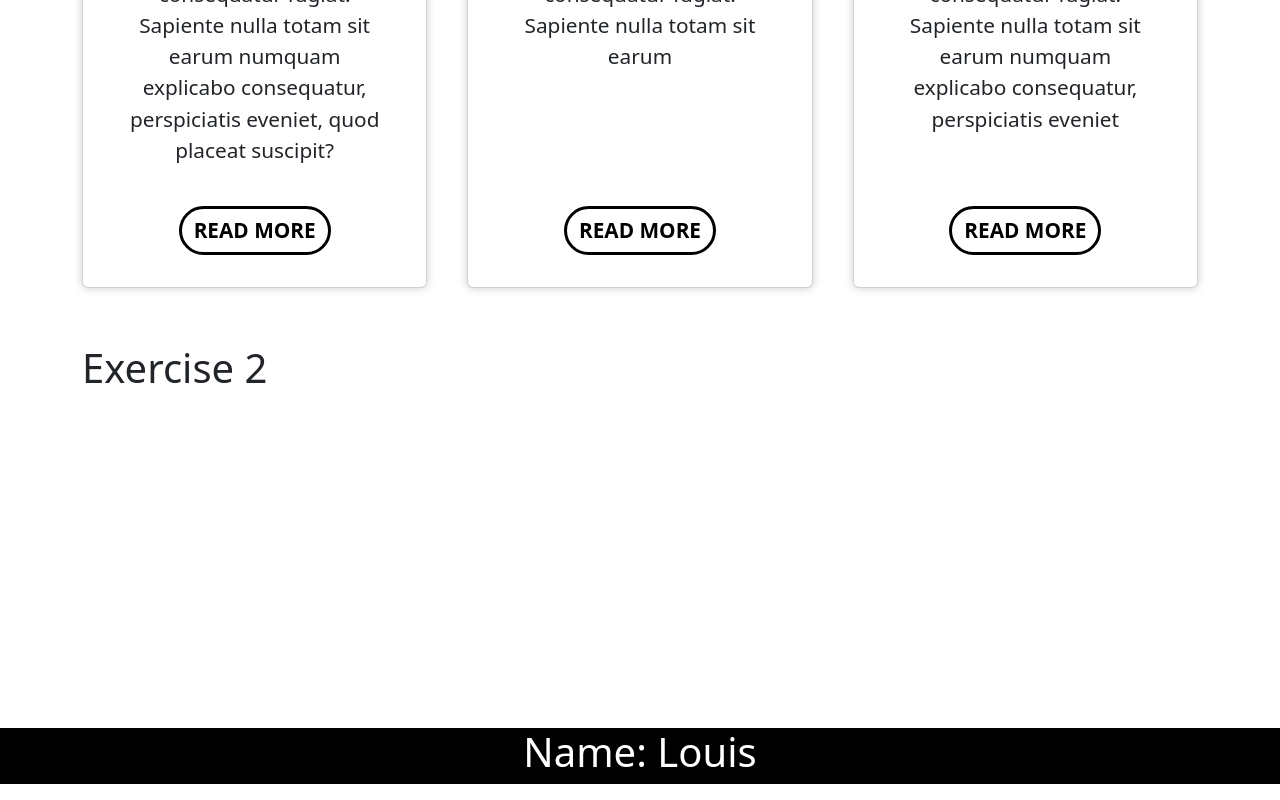
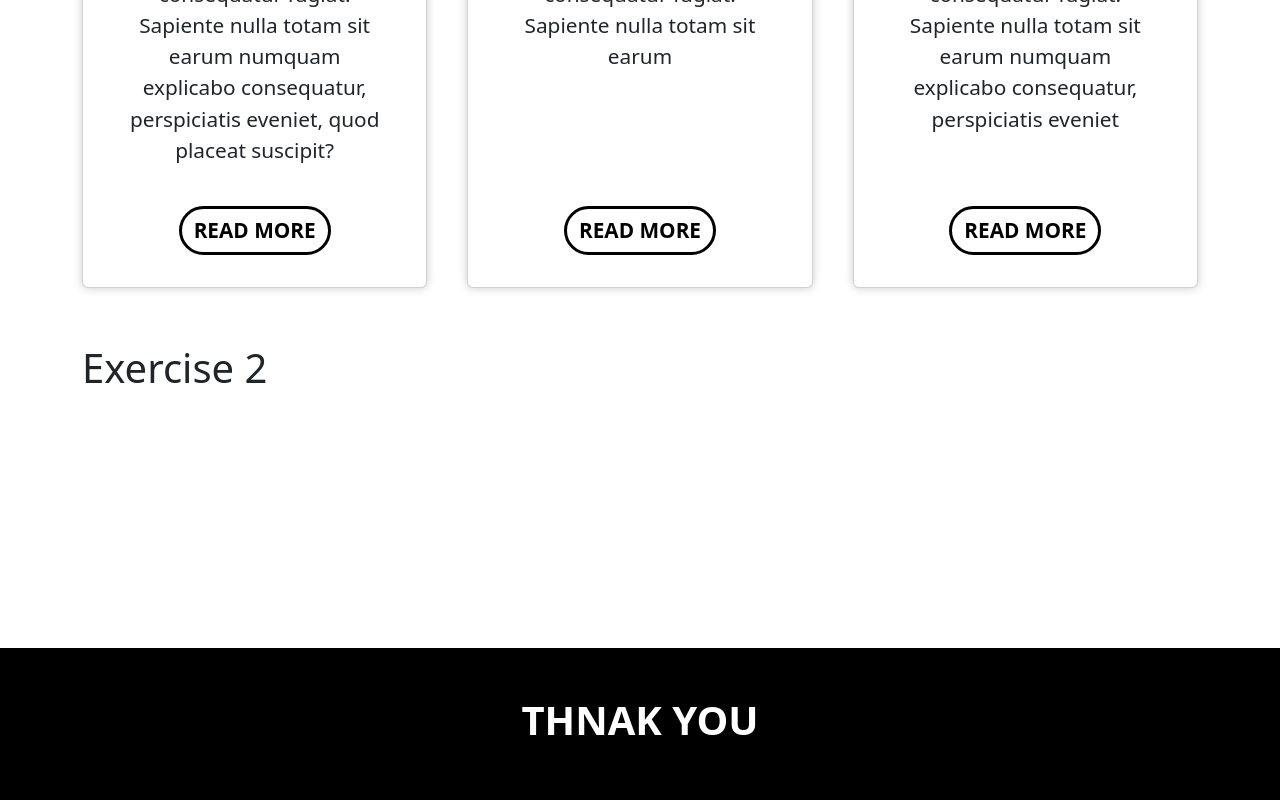
Before and after one commit to LouisLiu03/assessment-task-Mindarc, a Vue app: page / in a window 1280 px wide. Shown: the part 937-1737 px from the top of the page. Built offline with nearby package versions, Linux system fonts and the light colour scheme.

Commit message:
updateFooter

```diff
--- a/src/components/footer.vue
+++ b/src/components/footer.vue
@@ -2,12 +2,10 @@
     <div class="footer text-center">
         <div class="container">
             <div class="row">
-                <div class="col-12">
-                    <h1> Name: Louis </h1>
+                <div class="col-12 p-3 p-md-5">
+                    <h1 class="text-uppercase"> <b> thnak you</b> </h1>
                 </div>
-
             </div>
-
         </div>
     </div>
 </template>
@@ -19,7 +17,6 @@
 </script>
 <style>
     .footer {
-        margin-top: 5rem;
         background-color: #000;
         color: #fff;
     }
```
